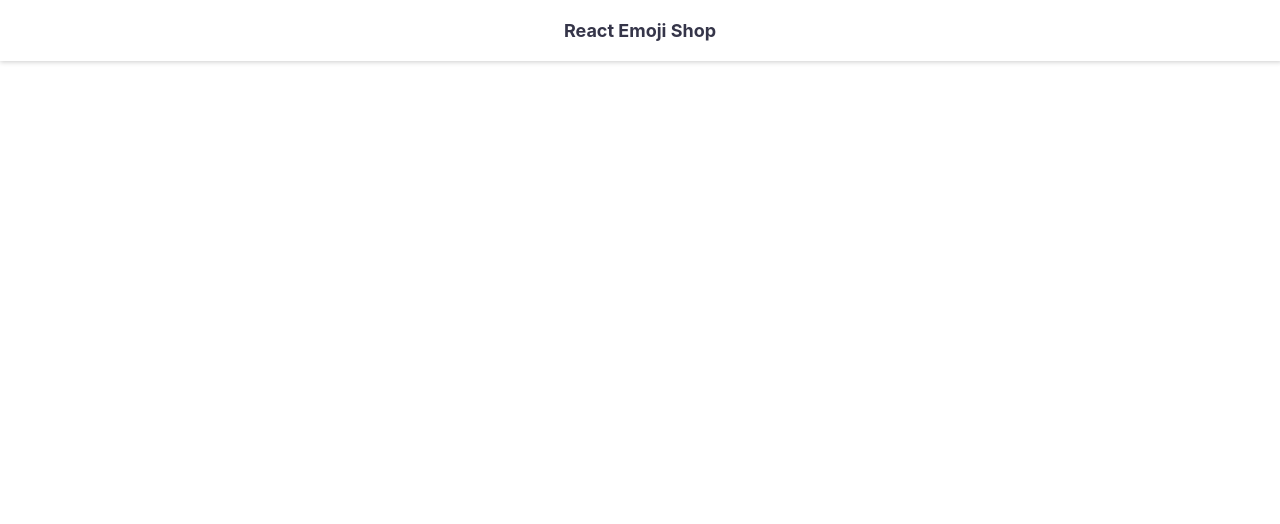
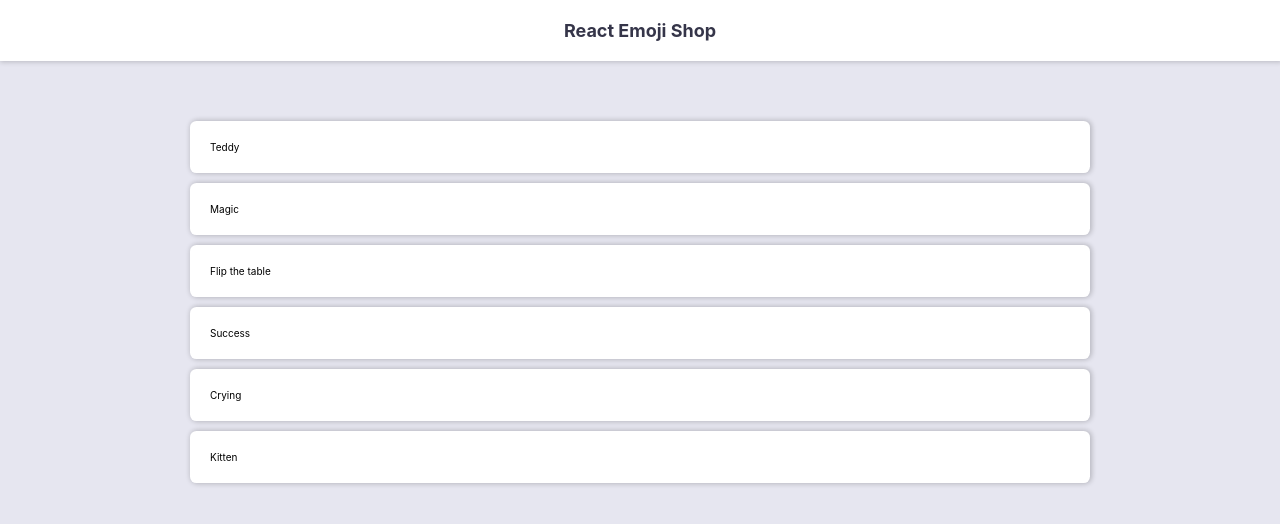
Before and after one commit to wonszfill/React-emoji-shop, a React (Create React App) app in the folder react-shop/: page / in a window 1280 px wide. Shown: the top 524 px of the page. Built offline with nearby package versions, Linux system fonts and the light colour scheme.

Commit message:
Step-3 Fetch products list, add products view and product card

```diff
--- a/react-shop/src/App.js
+++ b/react-shop/src/App.js
@@ -1,19 +1,19 @@
 import styled from 'styled-components'
 import { AppHeader } from './components/Header/Header';
+import { ProductsView } from './components/ProductsView/ProductsView';
 
 const AppWrapper = styled.div`
 	min-height:100vh;
 	display: grid;
 	grid-template-rows: auto 1fr auto;
+	justify-items: center;
 `
 
 function App() {
   return (
     <AppWrapper>
       	<AppHeader />
-		<body>
-
-		</body>
+		<ProductsView />
 		<footer>
 
 		</footer>
--- a/react-shop/src/components/Header/Header.jsx
+++ b/react-shop/src/components/Header/Header.jsx
@@ -2,12 +2,16 @@ import styled from "styled-components";
 
 const Header = styled.header`
 	padding: 2rem;
+    width: 100%;
+    box-sizing: border-box;
 	display: grid;
     grid-template-columns: auto 1fr auto;
     font-size: 1.8rem;
     font-weight: 700;
     color: rgba(3,3,28,0.8);
     box-shadow: 1px 0 5px 1px rgba(0,0,0,0.2);
+    margin-bottom: 5rem;
+    background: white;
 `
 
 const HeaderLeft = styled.div`
--- /dev/null
+++ b/react-shop/src/components/ProductCard/ProductCard.jsx
@@ -0,0 +1,17 @@
+import styled from "styled-components";
+
+const StyledProductCard = styled.div`
+    padding: 2rem;
+    margin: 1rem 0;
+    border-radius: clamp( 0rem, 0.5vw, 1rem);
+    box-shadow: 1px 0 5px 1px rgba(0,0,0,0.2);
+    background: white;
+`
+
+export const ProductCard = ({ product }) => {
+    return (
+        <StyledProductCard>
+            {product.name}
+        </StyledProductCard>
+    );
+}
--- /dev/null
+++ b/react-shop/src/components/ProductsView/ProductsView.jsx
@@ -0,0 +1,27 @@
+import { useEffect, useState } from "react";
+import styled from "styled-components";
+import { ProductCard } from "../ProductCard/ProductCard";
+
+const ProductsWrapper = styled.div`
+    width: 100%;
+    max-width: 90rem;
+`
+
+export const ProductsView = () => {
+
+    const [products, setProducts] = useState([]);
+
+    useEffect(() => {
+        fetch("http://localhost:3000/products.json")
+        .then(res => res.json())
+        .then(data => setProducts(data))
+    }, [])
+
+    console.log(products);
+
+    return (
+        <ProductsWrapper>
+            { products.map(product => <ProductCard product={product} />) }
+        </ProductsWrapper>
+    );
+}
--- a/react-shop/src/index.css
+++ b/react-shop/src/index.css
@@ -1,5 +1,6 @@
 :root{
   font-size:10px;
+  box-sizing: border-box;
 }
 
 body {
@@ -7,6 +8,7 @@ body {
   font-family: -apple-system, BlinkMacSystemFont, 'Segoe UI', 'Roboto', 'Oxygen',
     'Ubuntu', 'Cantarell', 'Fira Sans', 'Droid Sans', 'Helvetica Neue',
     sans-serif;
+  background-color: rgba(230,230,240,1);
   -webkit-font-smoothing: antialiased;
   -moz-osx-font-smoothing: grayscale;
 }
```
